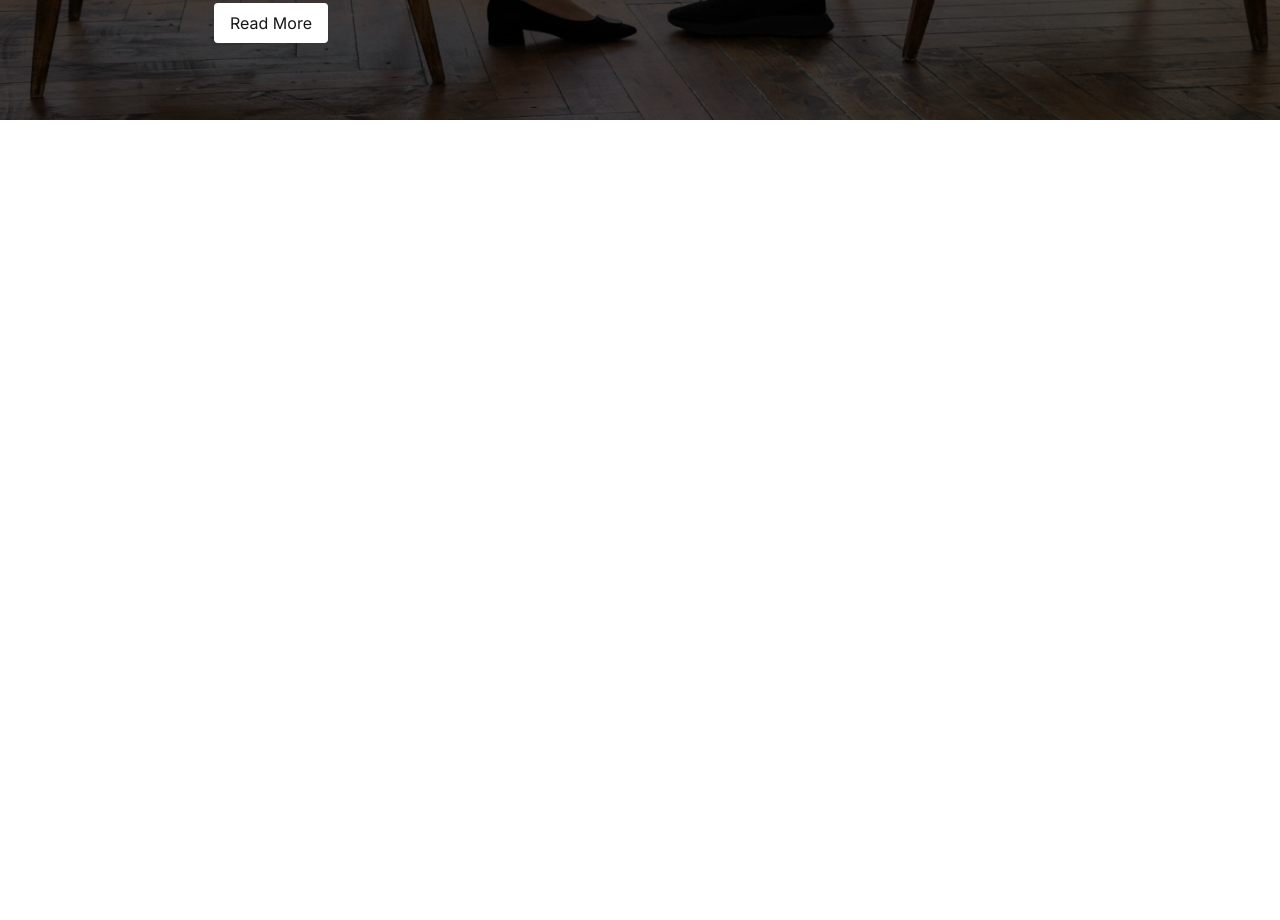
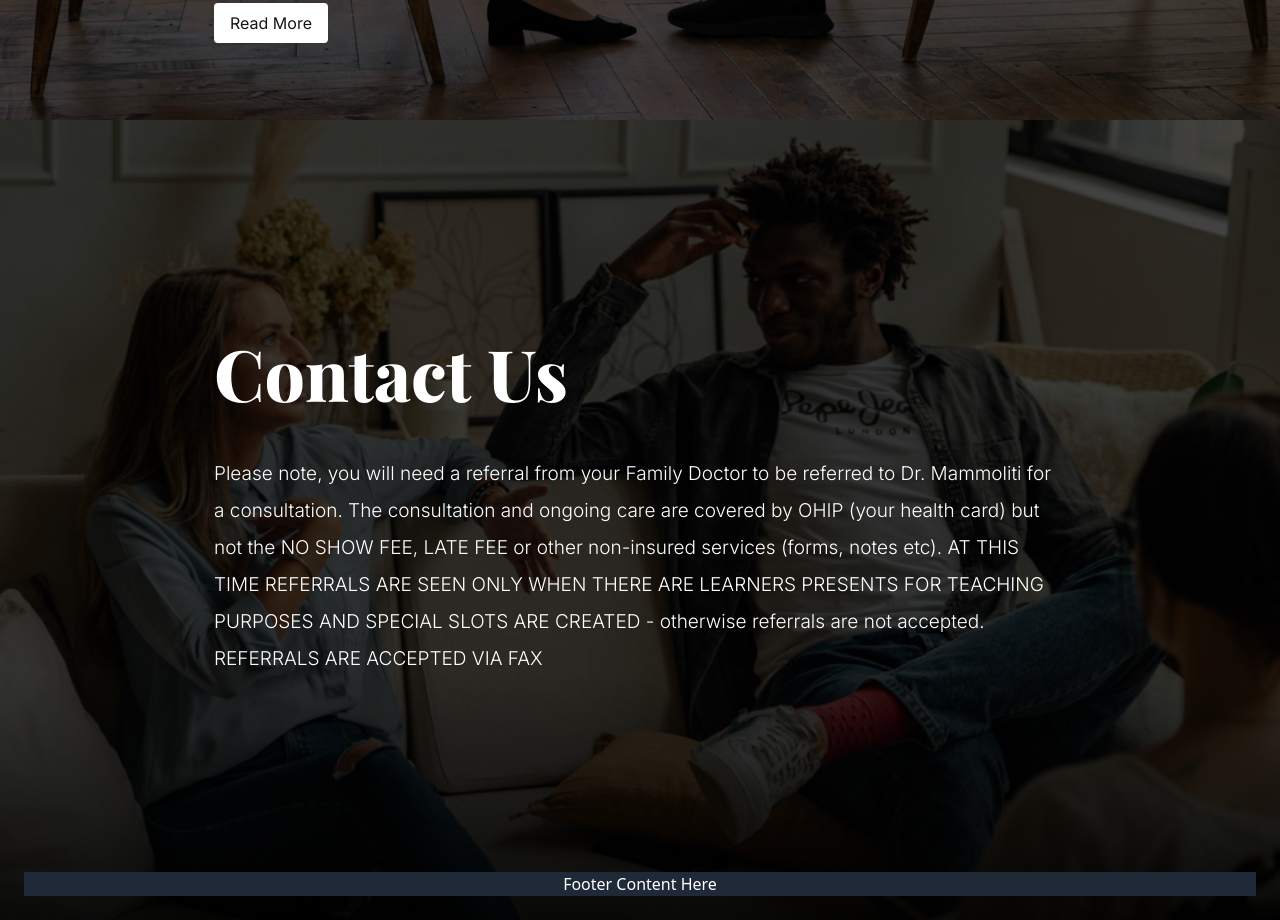
Before and after one commit to topcowmoo/areca-vestiaria, a React (Vite) app: page / in a window 1280 px wide. Shown: the part 1480-2400 px from the top of the page. Before the commit the page ends 1600 px from the top, so only its background shows below. Built offline with nearby package versions, Linux system fonts and the light colour scheme; a web font is replaced by a local one.

Commit message:
add contact us section to the bottom of the homePage

```diff
--- a/src/pages/Home.jsx
+++ b/src/pages/Home.jsx
@@ -75,6 +75,29 @@ function Home() {
         </div>
       </div>
 
+      <div className="flex flex-col min-h-screen bg-page-three bg-cover bg-center p-6">
+        <div className="flex flex-grow flex-col items-center justify-center mx-12 my-12">
+          <div className="w-3/4 flex flex-grow flex-col items-start justify-center">
+            <div className="w-[1014px] text-white text-[71px] font-extrabold font-playfair leading-[67.45px] mb-4">
+              Contact Us
+            </div>
+            <div className="w-full text-white text-[19px] font-light font-['Inter'] leading-[37px] mt-8">
+              Please note, you will need a referral from your Family Doctor to
+              be referred to Dr. Mammoliti for a consultation. The consultation
+              and ongoing care are covered by OHIP (your health card) but not
+              the NO SHOW FEE, LATE FEE or other non-insured services (forms,
+              notes etc). AT THIS TIME REFERRALS ARE SEEN ONLY WHEN THERE ARE
+              LEARNERS PRESENTS FOR TEACHING PURPOSES AND SPECIAL SLOTS ARE
+              CREATED - otherwise referrals are not accepted. REFERRALS ARE
+              ACCEPTED VIA FAX
+            </div>
+          </div>
+        </div>
+        <footer className="bg-gray-800 text-white text-center">
+          <p>Footer Content Here</p>
+        </footer>
+      </div>
+
       {isModalOpen && (
         <div className="fixed inset-0 bg-black bg-opacity-50 flex items-center justify-center">
           <div className="bg-white p-6 rounded-lg shadow-lg max-w-lg w-full">
--- a/tailwind.config.js
+++ b/tailwind.config.js
@@ -8,6 +8,7 @@ export default {
       backgroundImage: (theme) => ({
         "page-one": "url('/src/assets/home-1.png')",
         "page-two": "url('/src/assets/home-2.png')",
+        "page-three": "url('/src/assets/home-3.png')",
       }),
       fontFamily: {
         inter: ["Inter", "sans-serif"],
```
Also changed, not shown: src/assets/home-3.png (added).
